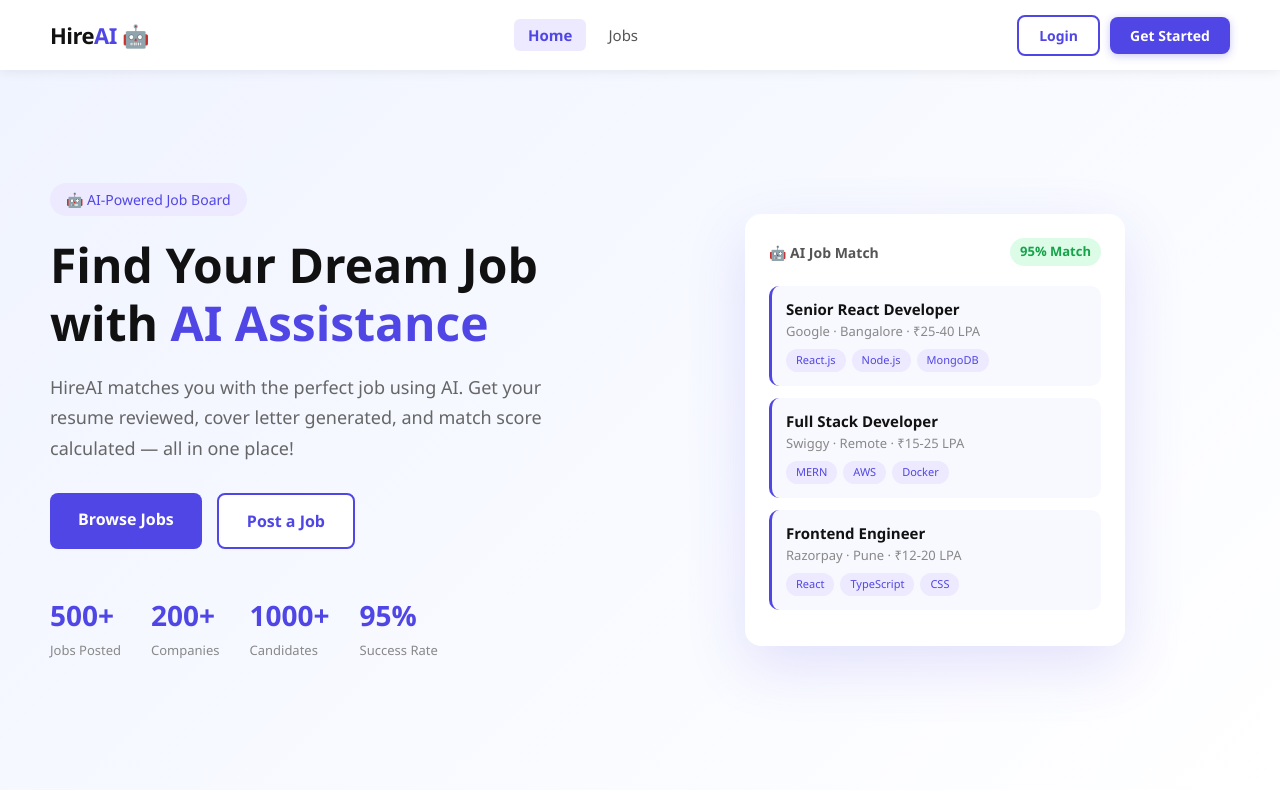
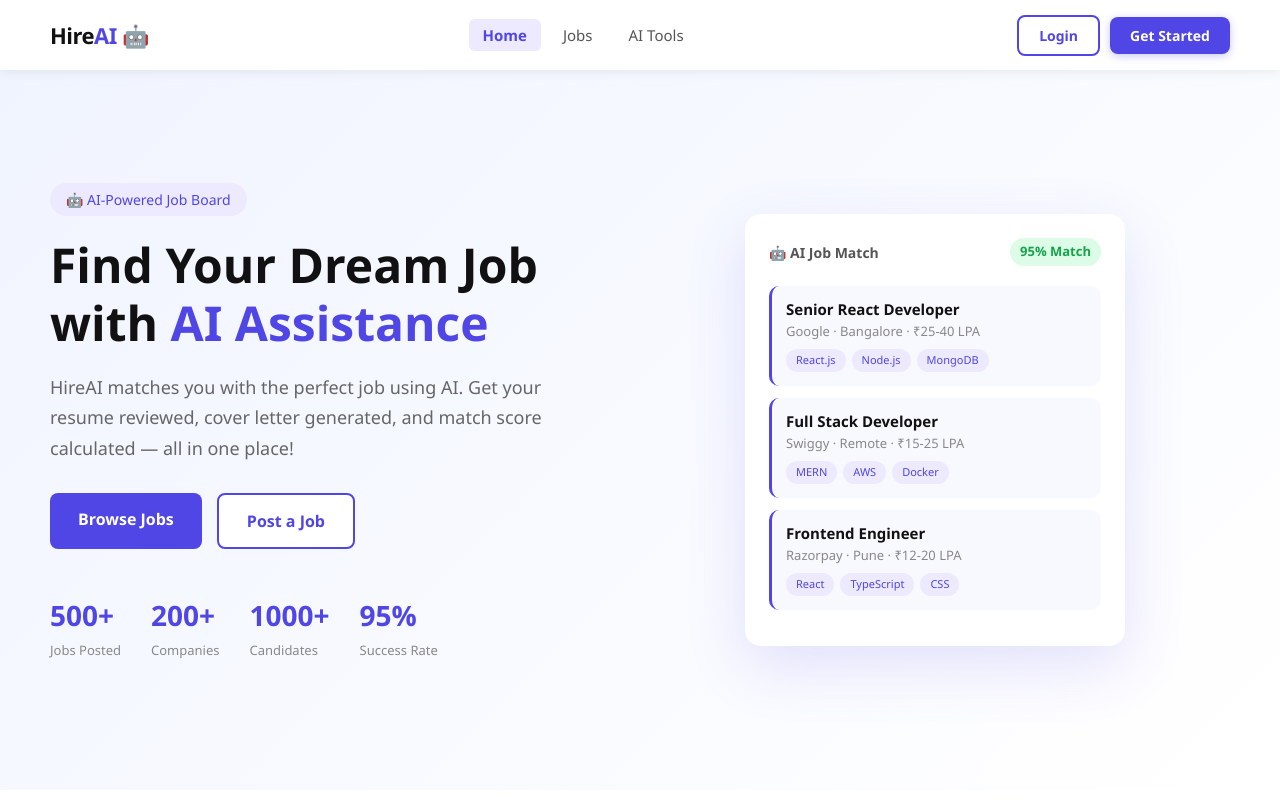
Before and after one commit to PrachiKS/HireAI, a React (Create React App) app in the folder frontend/: page / in a window 1280 px wide. Shown: the top 800 px of the page. Built offline with nearby package versions, Linux system fonts and the light colour scheme.

Commit message:
feat: add AI tools to navbar

```diff
--- a/frontend/src/components/Navbar.jsx
+++ b/frontend/src/components/Navbar.jsx
@@ -36,6 +36,7 @@
       <ul className={`navbar__links ${isOpen ? 'active' : ''}`}>
         <li><NavLink to='/'>Home</NavLink></li>
         <li><NavLink to='/jobs'>Jobs</NavLink></li>
+        <li><NavLink to='/ai-tools'>AI Tools</NavLink></li>
         {user && role === 'jobseeker' && (
           <li><NavLink to='/dashboard'>Dashboard</NavLink></li>
         )}
```
